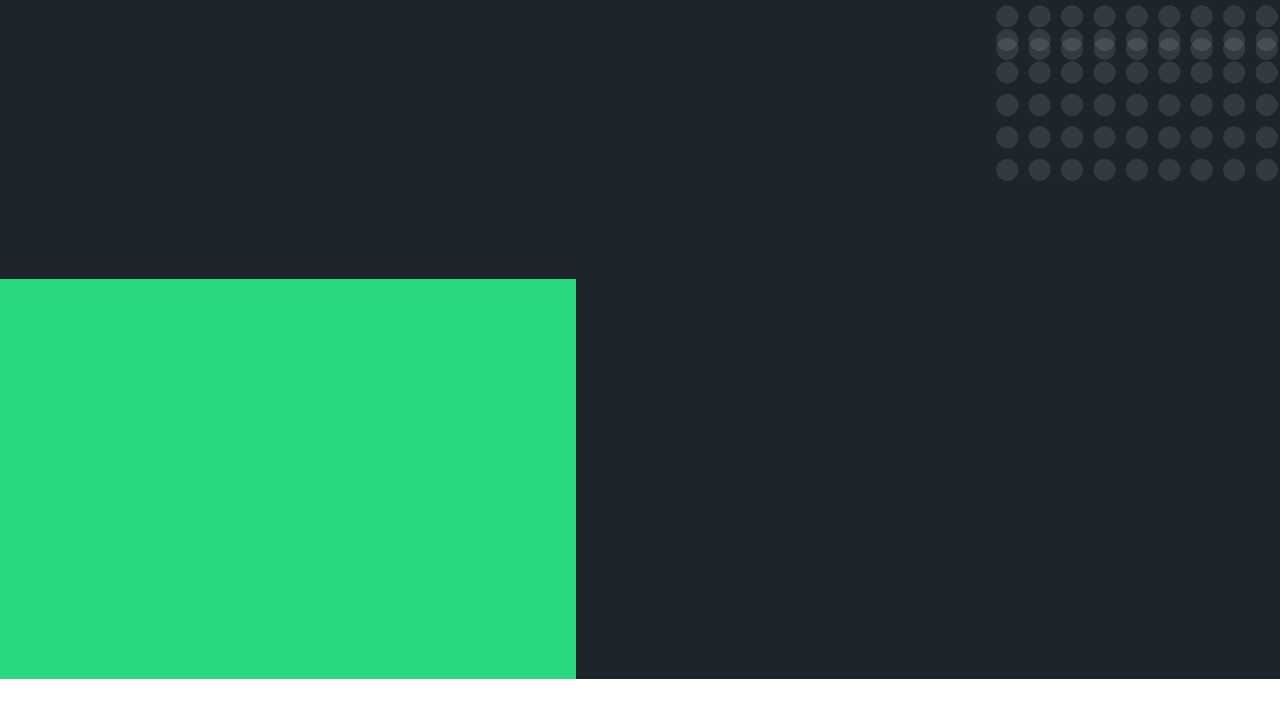
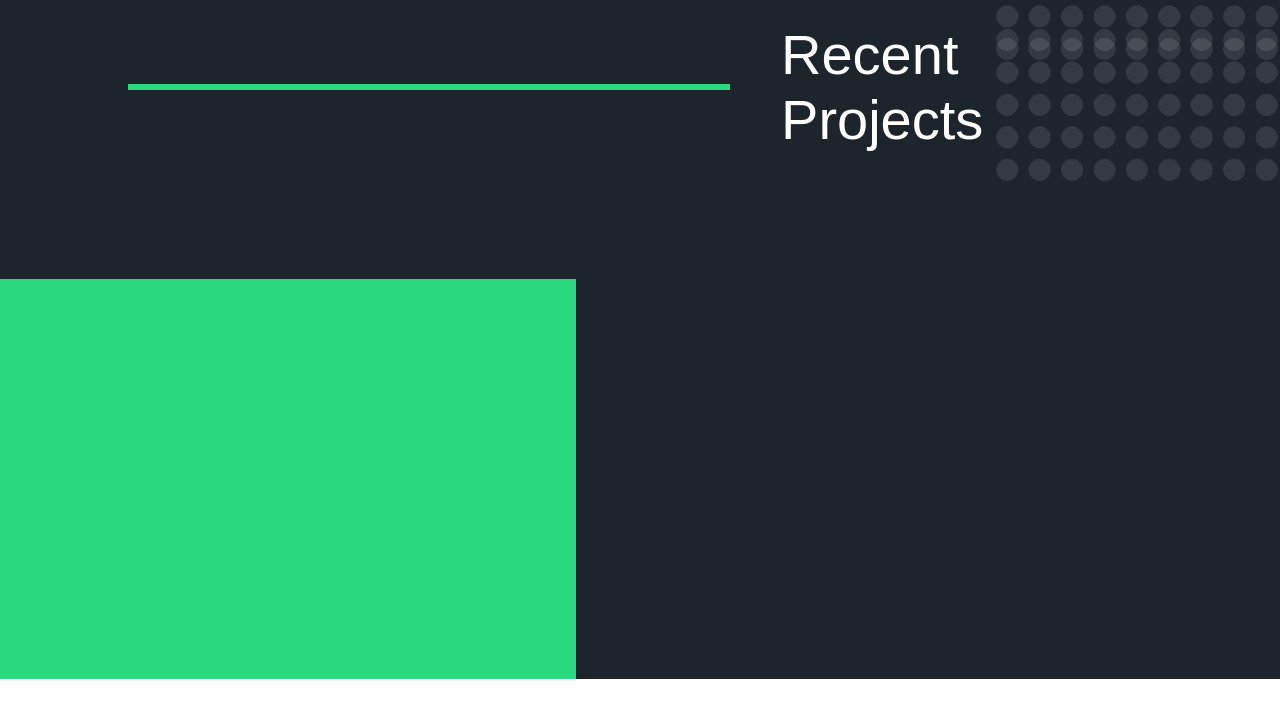
Before and after one commit to OshithRoshantha/COSC_32133_lab_sheet_01, a plain HTML site: page projects.html in a window 1280 px wide. Shown: the part 121-838 px from the top of the page. Drawn offline with nearby package versions, Linux system fonts and the light colour scheme.

Commit message:
Refactor CSS styles and add project section to projects.html

```diff
--- a/Styles/projects.css
+++ b/Styles/projects.css
@@ -6,6 +6,9 @@
     width: 100%;
     height: 100vh;
     background-color: #1d242c;
+    display: flex;
+    flex-direction: column;
+    align-items: center;
 }
 .achivement-container{
     width: 100%;
@@ -16,5 +19,28 @@
     bottom: 0;
     height: 50%;
     width: 45%;
+    margin-left: -55%;
     background-color: #2ad87f;
 }
+.projects{
+    position: absolute;
+    bottom: 0;
+    width: 80%;
+    height: 80%;
+    z-index: 99999;
+}
+.project-title{
+    width: 100%;
+    height: 15%;
+    display: flex;
+    justify-content: center;
+    align-items: center;
+    color: white;
+    font-family: "Poppins", sans-serif;
+    font-size: 350%;
+    column-gap: 5%;
+}
+.line3{
+    border: 3px solid #2ad87f;
+    width: 62%;
+}
--- a/projects.html
+++ b/projects.html
@@ -6,6 +6,10 @@
     <title>Oshith Roshantha Edirisuriya</title>
     <link rel="stylesheet" href="./Styles/projects.css">
     <link rel="stylesheet" href="./Styles/index.css">
+    <link rel="preconnect" href="https://fonts.googleapis.com">
+    <link rel="preconnect" href="https://fonts.gstatic.com" crossorigin>
+    <link rel="stylesheet" href="https://cdnjs.cloudflare.com/ajax/libs/bootstrap-icons/1.10.0/font/bootstrap-icons.min.css">
+    <link href="https://fonts.googleapis.com/css2?family=Roboto:ital,wght@0,100;0,300;0,400;0,500;0,700;0,900;1,100;1,300;1,400;1,500;1,700;1,900&display=swap" rel="stylesheet">
 </head>
 <body>
     <div class="main-buttons-row">
@@ -28,6 +32,12 @@
                 <a href="https://github.com/OshithRoshantha"><i class="bi bi-github"></i></a>
             </div>
         </div>
+        <div class="projects">
+            <div class="project-title">
+                <div class="line3"></div>
+                Recent Projects
+            </div>
+        </div>
     </div>
     <div class="achivement-container"></div>
 </body>
```
